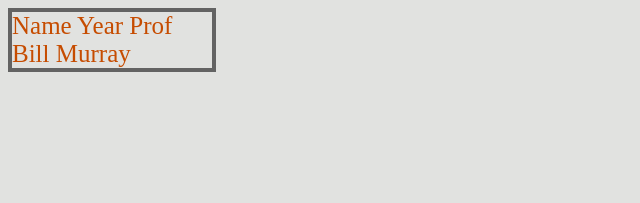
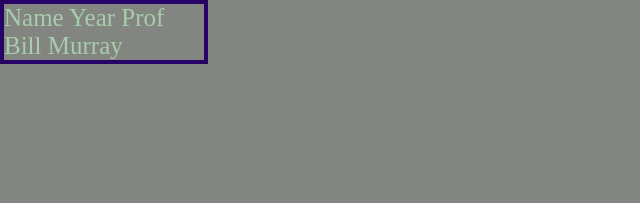
Before and after one commit to 4zorbin/NewCSS, a plain HTML site: page index.html in a window 1280 px wide. Shown: the whole page, without its empty margins (0-640 px from the left). Drawn offline with Linux system fonts and the light colour scheme.

Commit message:
var in css cont

```diff
--- a/style.css
+++ b/style.css
@@ -1,16 +1,15 @@
 :root {
-    --main-text-color: #c64c00;
-    --bg-color: rgb(225, 226, 224);
-    --border-color: rgb(99, 99, 99);
+    --main-text-color: #a7cdac;
+    --bg-color: rgb(131, 133, 128);
+    --border-color: rgb(38, 4, 103);
     --main-font-size: 25px;
-
-}
-media all and (max-width: 800px){
-    :root {
-        --main-font-size: 12px;
-    }
 }
 
+media all and (max-width: 600px) {
+    :root {
+      --main-font-size: 12px;
+    }
+  }
 .table {
     color: var(--main-text-color);
     border: solid 4px var(--border-color);
@@ -19,5 +18,9 @@
     font-size: var(--main-font-size);
 }
 body {
+    margin: 0;
+    padding: 0;
+    width: 300px;
+    height: 200px;
     background-color: var(--bg-color);
 }
```
